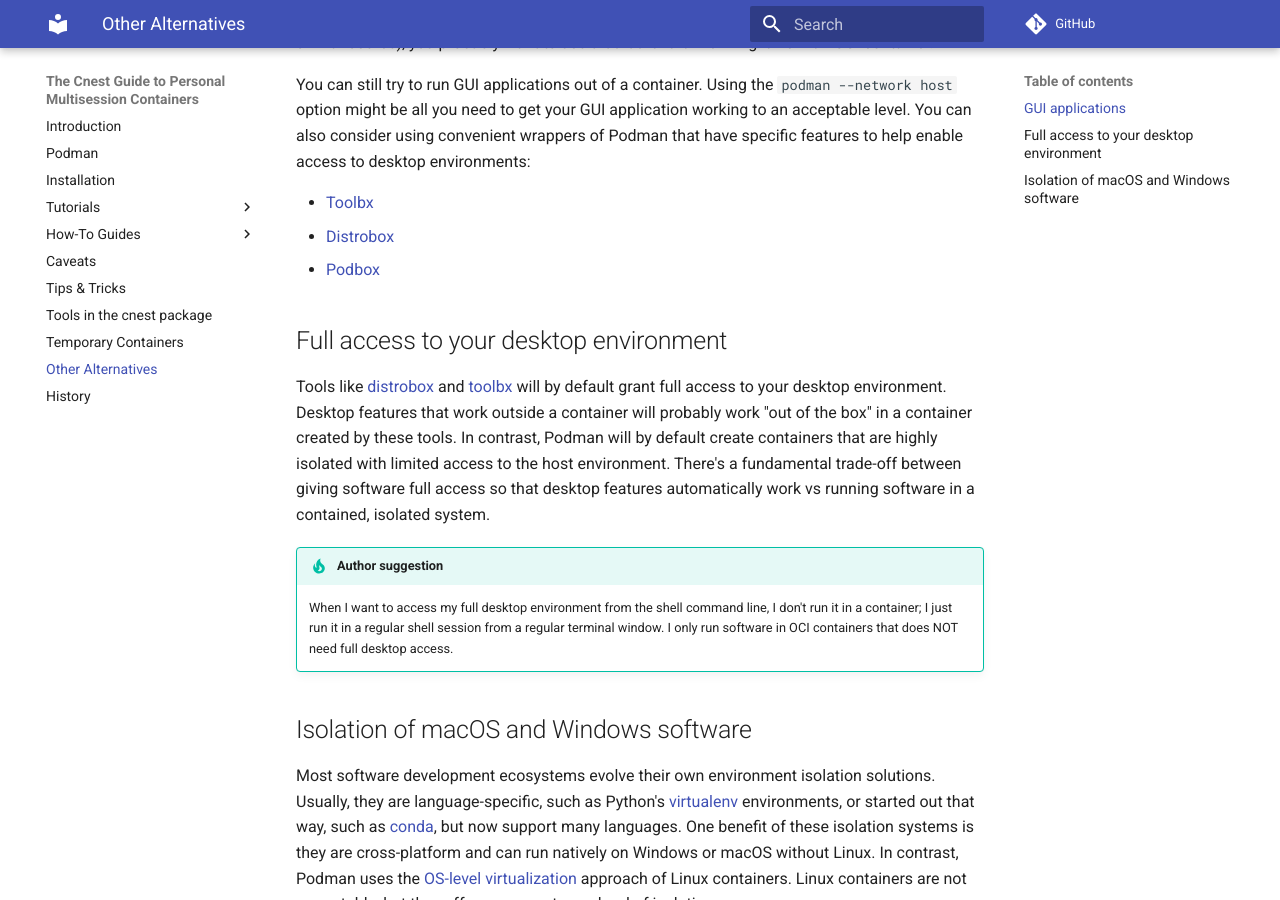
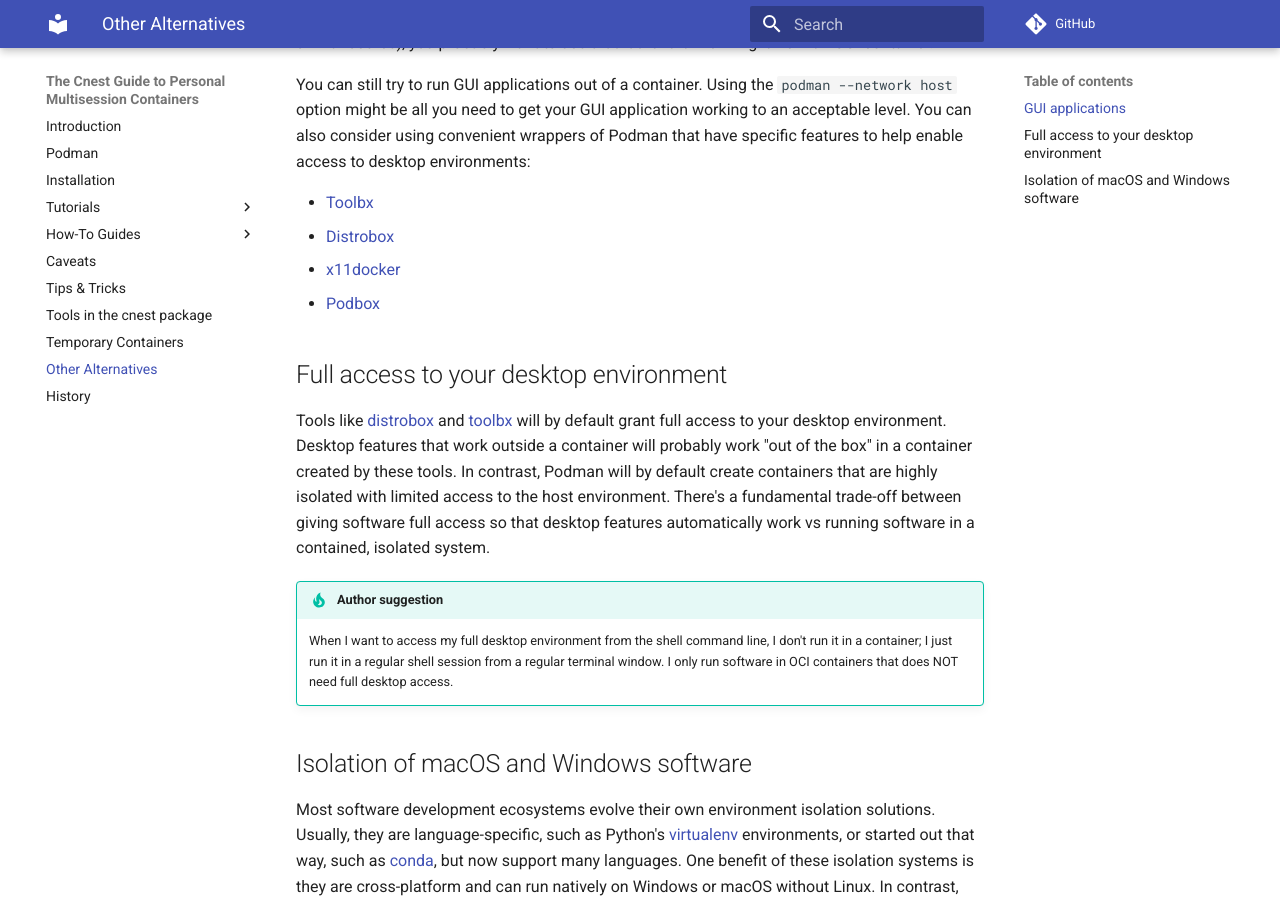
Before and after one commit to castedo/cnest, an MkDocs documentation site: the page built from docs/other-tools.md, in a window 1280 px wide and 900 px high, scrolled down 426 px. Built offline with MkDocs 1.6.1 and Material for MkDocs 9.7.7, drawn with Linux system fonts in a browser that asks for light colours; comment, search, counter and statistics services are not loaded.

Commit message:
new tools for adding useulf podman options

```diff
--- a/docs/other-tools.md
+++ b/docs/other-tools.md
@@ -26,6 +26,7 @@
 
 * [Toolbx](https://containertoolbx.org)
 * [Distrobox](https://github.com/89luca89/distrobox)
+* [x11docker](https://github.com/mviereck/x11docker)
 * [Podbox](https://github.com/DimaZirix/podbox)
 
 <!-- copybreak -->
```
Also changed, not shown: 5 other files.
